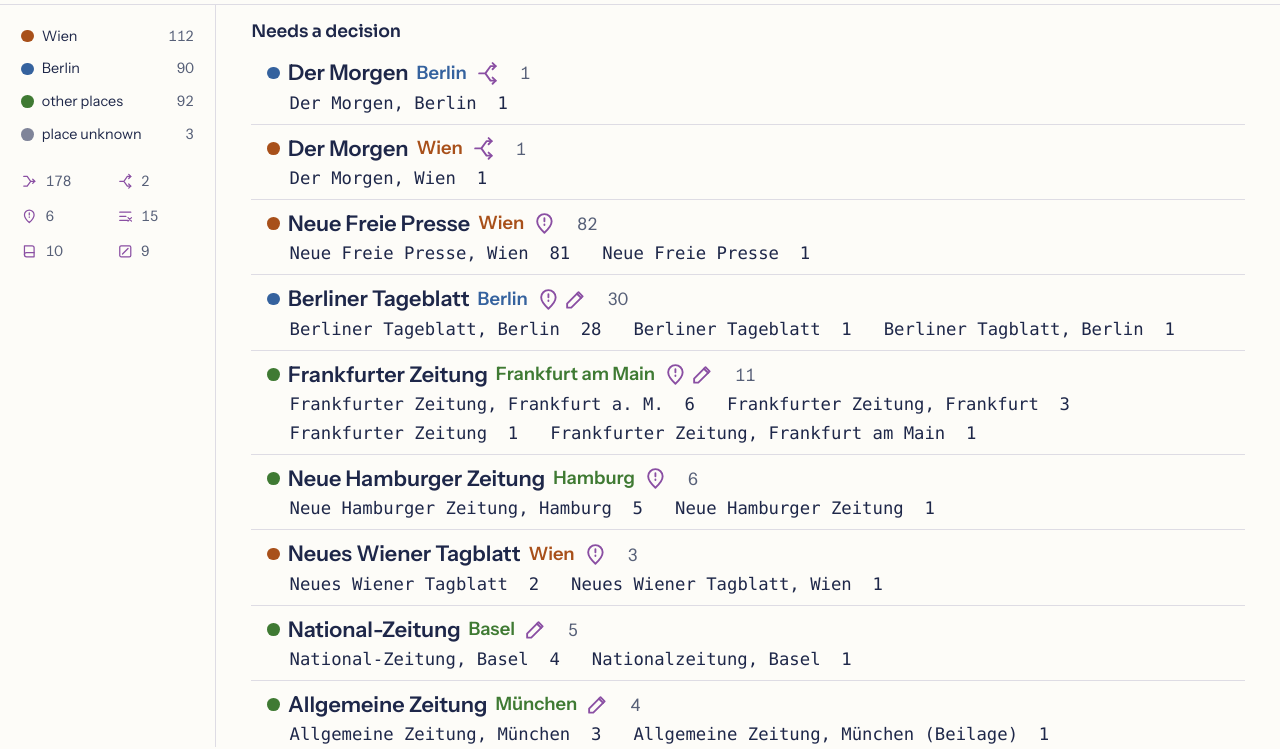
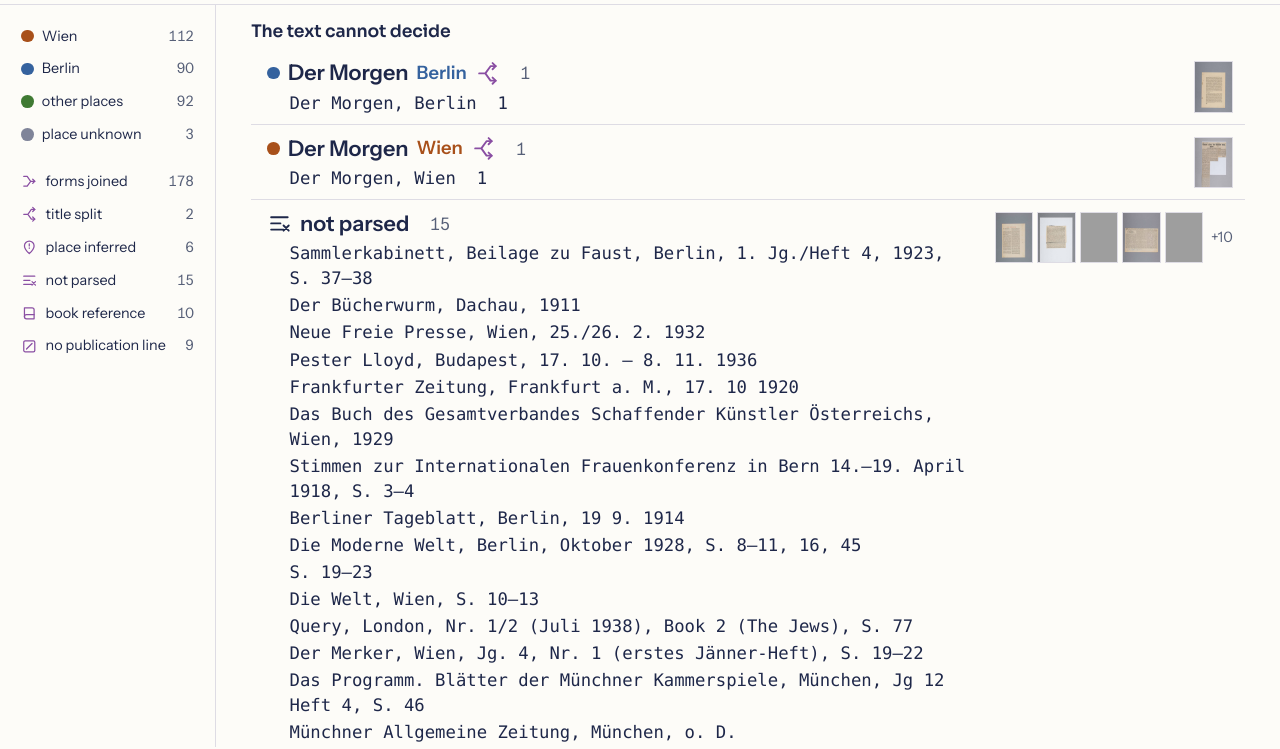
Before and after one commit to DigitalHumanitiesCraft/szd-presse, a plain HTML site: page docs/index.html in a window 1280 px wide. Shown: the part 53-802 px from the top of the page. Drawn offline with Linux system fonts and the light colour scheme; grey boxes are pictures that could not be loaded.

Commit message:
Show case names in the side panel, facsimile previews in proposal rows, split the decision group into undecidable and inferred
Co-Authored-By: Claude Opus 5.5 <noreply@anthropic.com>

```diff
--- a/docs/app.js
+++ b/docs/app.js
@@ -97,7 +97,7 @@ function renderRail() {
     <div class="rail-group" role="group" aria-label="Place of publication">${PLACES.map((p) =>
       btn("place", p.key, `<span class="sw c-${p.key}" aria-hidden="true"></span><span class="rl">${esc(p.label)}</span>`, `clippings in periodicals of ${p.label}`, placeCount(p.key), p.label)).join("")}</div>
     <div class="rail-group cases" role="group" aria-label="Kind of case">${CASES.map((c) =>
-      btn("case", c.key, `${icon(c.icon)}<span class="vh">${esc(c.label)}</span>`, `${c.label}: ${c.tip}`, caseCount(c.key), c.label)).join("")}</div>
+      btn("case", c.key, `${icon(c.icon)}<span class="rl">${esc(c.label)}</span>`, c.tip, caseCount(c.key), c.label)).join("")}</div>
     ${state.filter ? '<button type="button" class="rail-reset" id="reset">Show all</button>' : ""}`;
   $("#rail").querySelectorAll(".rail-item").forEach((b) => b.addEventListener("click", () => {
     const same = state.filter?.type === b.dataset.type && state.filter.key === b.dataset.key;
@@ -108,12 +108,26 @@ function renderRail() {
   $("#reset")?.addEventListener("click", () => { state.filter = null; refresh(); $("#rail .rail-item").focus(); });
 }
 
+// Facsimile previews in a row: a few small first pages, then the number of the rest. They are
+// images inside the row's button, so a row stays one control; a click on one opens that clipping,
+// the keyboard reaches the same pages through the row's panel.
+const PREVIEWS = 5;
+function previews(items) {
+  const shown = items.filter((it) => it.image).slice(0, PREVIEWS);
+  if (!shown.length) return "";
+  const rest = items.length - shown.length;
+  return `<span class="previews">${shown.map((it) => `<img src="img/${esc(it.pid.replace(":", "_"))}.jpg" alt="Facsimile of ${esc(it.signature)}" loading="lazy" data-pid="${esc(it.pid)}">`).join("")}${rest > 0 ? `<span class="more">+${rest}</span>` : ""}</span>`;
+}
+
 // Normalise: one row per proposal, grouped by what needs an expert first.
 function renderNormalise() {
   const ents = data.entities.filter((e) => e.items.some(matches));
   // Within "needs a decision": a split title first, then an inferred place, then an editorial alias.
   const weight = (e) => (e.split ? 0 : e.items.some((it) => it.kinds.has("infer")) ? 1 : 2);
   const needs = ents.filter((e) => e.needs).sort((a, b) => weight(a) - weight(b) || b.count - a.count);
+  // What a text alone cannot decide comes first as its own block; inferred places and aliases follow.
+  const undecidable = needs.filter((e) => e.split);
+  const inferred = needs.filter((e) => !e.split);
   const joined = ents.filter((e) => !e.needs && e.forms.length > 1).sort((a, b) => b.count - a.count);
   const unchanged = ents.filter((e) => !e.needs && e.forms.length === 1).sort((a, b) => b.count - a.count || a.label.localeCompare(b.label, "de"));
   const loose = ["unread", "book", "none"].map((k) => ({ kind: k, items: data.items.filter((it) => it.status === k && matches(it)) })).filter((g) => g.items.length);
@@ -126,27 +140,31 @@ function renderNormalise() {
     return `<li><button type="button" class="prop${on ? " on" : ""}" aria-pressed="${on}" data-entity="${esc(e.id)}">
       <span class="prop-head"><span class="sw c-${e.city}" aria-hidden="true"></span><span class="prop-name">${esc(e.label)}</span> <span class="prop-place c-text-${e.city}">${esc(e.place ?? "place unknown")}</span>${marks ? `<span class="prop-icons">${marks}</span>` : ""}<span class="prop-n">${e.count}</span></span>
       <span class="chips">${e.forms.map(([f, n]) => `<code class="chip">${esc(f)}  ${n}</code>`).join("")}</span>
+      ${previews(e.items)}
     </button></li>`;
   };
   const looseRow = (g) => {
     const c = CASES.find((x) => x.key === g.kind);
     const on = sel?.type === "loose" && sel.id === g.kind;
-    return `<li><button type="button" class="prop${on ? " on" : ""}" aria-pressed="${on}" data-loose="${g.kind}">
+    return `<li><button type="button" class="prop loose${on ? " on" : ""}" aria-pressed="${on}" data-loose="${g.kind}">
       <span class="prop-head">${icon(c.icon)}<span class="prop-name">${esc(c.label)}</span><span class="prop-n">${g.items.length}</span></span>
       <span class="chips">${g.items.map((it) => `<code class="chip">${esc(it.raw || it.title)}</code>`).join("")}</span>
+      ${previews(g.items)}
     </button></li>`;
   };
   const group = (title, rows) => rows.length ? `<section class="pgroup"><h2>${esc(title)}</h2><ul class="props">${rows.join("")}</ul></section>` : "";
   const needLoose = loose.filter((g) => g.kind === "unread");
   const setAside = loose.filter((g) => g.kind !== "unread");
   $("#normalise").innerHTML =
-    group("Needs a decision", [...needs.map(entRow), ...needLoose.map(looseRow)]) +
+    group("The text cannot decide", [...undecidable.map(entRow), ...needLoose.map(looseRow)]) +
+    group("Place inferred or alias applied", inferred.map(entRow)) +
     group("Joined by rule", joined.map(entRow)) +
     group("Set aside by rule", setAside.map(looseRow)) +
     (unchanged.length ? `<section class="pgroup"><h2><button type="button" class="opener" aria-expanded="${state.showUnchanged}" id="toggle-unchanged">Unchanged, one form each <span class="prop-n">${unchanged.reduce((a, e) => a + e.count, 0)}</span></button></h2>${state.showUnchanged ? `<ul class="props">${unchanged.map(entRow).join("")}</ul>` : ""}</section>` : "") +
     (ents.length || loose.length ? "" : '<p class="state">No clipping matches this filter. Choose "Show all" in the rail.</p>');
-  $("#normalise").querySelectorAll("[data-entity]").forEach((b) => b.addEventListener("click", () => openEntity(b.dataset.entity, b)));
-  $("#normalise").querySelectorAll("[data-loose]").forEach((b) => b.addEventListener("click", () => openLoose(b.dataset.loose, b)));
+  const preview = (ev, b) => { const img = ev.target.closest("img[data-pid]"); if (img) { openItem(img.dataset.pid, b); return true; } return false; };
+  $("#normalise").querySelectorAll("[data-entity]").forEach((b) => b.addEventListener("click", (ev) => { if (!preview(ev, b)) openEntity(b.dataset.entity, b); }));
+  $("#normalise").querySelectorAll("[data-loose]").forEach((b) => b.addEventListener("click", (ev) => { if (!preview(ev, b)) openLoose(b.dataset.loose, b); }));
   $("#toggle-unchanged")?.addEventListener("click", () => { state.showUnchanged = !state.showUnchanged; renderNormalise(); $("#toggle-unchanged").focus(); });
 }
 
--- a/docs/style.css
+++ b/docs/style.css
@@ -60,9 +60,6 @@ code { font-family: var(--dh-font-mono); }
 .rail-item .n, .prop-n, .n { font-variant-numeric: tabular-nums; color: var(--dh-ink-soft); }
 .rail-item .dh-icon { color: var(--dh-accent); }
 .rail-item .tipbox { inset-block-start: 0; inset-inline-start: calc(100% + 8px); }
-.rail-group.cases { flex-direction: row; flex-wrap: wrap; gap: var(--dh-space-1); }
-.rail-group.cases .rail-item { inline-size: auto; flex: 0 0 calc(50% - var(--dh-space-1)); }
-.rail-group.cases .tipbox { inset-block-start: calc(100% + 4px); inset-inline-start: 0; }
 .rail-reset { align-self: flex-start; border: 1px solid var(--dh-accent); border-radius: var(--dh-radius-pill); background: none; padding: 2px var(--dh-space-3); color: var(--dh-link); font-size: var(--dh-step--1); }
 .rail-status { margin: auto 0 0; font-size: var(--dh-step--1); color: var(--dh-ink-soft); }
 .sw { flex: none; display: inline-block; inline-size: .8rem; block-size: .8rem; border-radius: 50%; }
@@ -81,17 +78,24 @@ code { font-family: var(--dh-font-mono); }
 /* Rows separated by hairlines, no boxes; the accent bar marks the hovered and the selected row. */
 .props { list-style: none; margin: 0; padding: 0; }
 .props li + li { border-block-start: var(--dh-hairline) solid var(--dh-line); }
-.prop { display: block; inline-size: 100%; text-align: start; padding: var(--dh-space-2) var(--dh-space-3); border: 0; border-inline-start: 4px solid transparent; background: none; }
+/* Text on the left, the facsimile previews in the free right part of the row. */
+.prop { display: grid; grid-template-columns: minmax(0, 1fr) auto; grid-template-areas: "head prev" "chips prev"; column-gap: var(--dh-space-5); align-items: start; inline-size: 100%; text-align: start; padding: var(--dh-space-2) var(--dh-space-3); border: 0; border-inline-start: 4px solid transparent; background: none; }
 .prop:hover { border-inline-start-color: var(--dh-line-strong); }
 .prop:hover .prop-name { text-decoration: underline; }
 .prop.on { border-inline-start-color: var(--dh-accent); }
 .prop.on .prop-name { color: var(--dh-accent); }
-.prop-head { display: flex; align-items: center; gap: var(--dh-space-2); font-size: var(--dh-step-1); }
+.prop-head { grid-area: head; display: flex; align-items: center; gap: var(--dh-space-2); font-size: var(--dh-step-1); }
 .prop-name { font-weight: 600; }
 .prop-place { font-weight: 600; font-size: .85em; }
 .prop-icons { display: inline-flex; gap: 2px; color: var(--dh-accent); }
 .prop-n { margin-inline-start: var(--dh-space-3); font-size: var(--dh-step-0); }
-.chips { display: flex; flex-wrap: wrap; gap: var(--dh-space-1) var(--dh-space-6); margin-block-start: 2px; padding-inline-start: 1.4rem; }
+.previews { grid-area: prev; display: flex; align-items: center; gap: var(--dh-space-1); align-self: start; margin-block-start: var(--dh-space-1); }
+.previews img { block-size: 3.2rem; inline-size: 2.4rem; object-fit: cover; object-position: top; border: 1px solid var(--dh-line); background: var(--dh-ground-alt); }
+.previews img:hover { outline: 2px solid var(--dh-accent); outline-offset: 1px; }
+.previews .more { font-size: var(--dh-step--1); color: var(--dh-ink-soft); padding-inline-start: var(--dh-space-1); }
+/* Lines that are not one periodical stand one per line, so two lines never read as one. */
+.prop.loose .chips { flex-direction: column; gap: 2px; }
+.chips { grid-area: chips; display: flex; flex-wrap: wrap; gap: var(--dh-space-1) var(--dh-space-6); margin-block-start: 2px; padding-inline-start: 1.4rem; }
 .chip { font-size: var(--dh-step-0); color: var(--dh-ink); white-space: pre-wrap; }
 .opener { border: 0; background: none; padding: 0; font: inherit; color: var(--dh-link); display: inline-flex; gap: var(--dh-space-2); align-items: baseline; }
 .opener::before { content: "+"; font-family: var(--dh-font-mono); }
@@ -184,6 +188,8 @@ code { font-family: var(--dh-font-mono); }
   .rl-place, .rowcount { display: none; }
   .prop-head { font-size: var(--dh-step-0); flex-wrap: wrap; }
   .prop { padding-block: var(--dh-space-3); }
+  .prop { grid-template-columns: minmax(0, 1fr); grid-template-areas: "head" "chips" "prev"; }
+  .previews { justify-self: start; margin-block-start: var(--dh-space-2); }
   .chip { font-size: var(--dh-step--1); }
 }
 @media (prefers-reduced-motion: reduce) {
```
Also changed, not shown: slide/explore-1280x720.png, slide/explore-1620x920.png, slide/normalise-1280x720.png, slide/normalise-1620x920.png, 2 other files.
